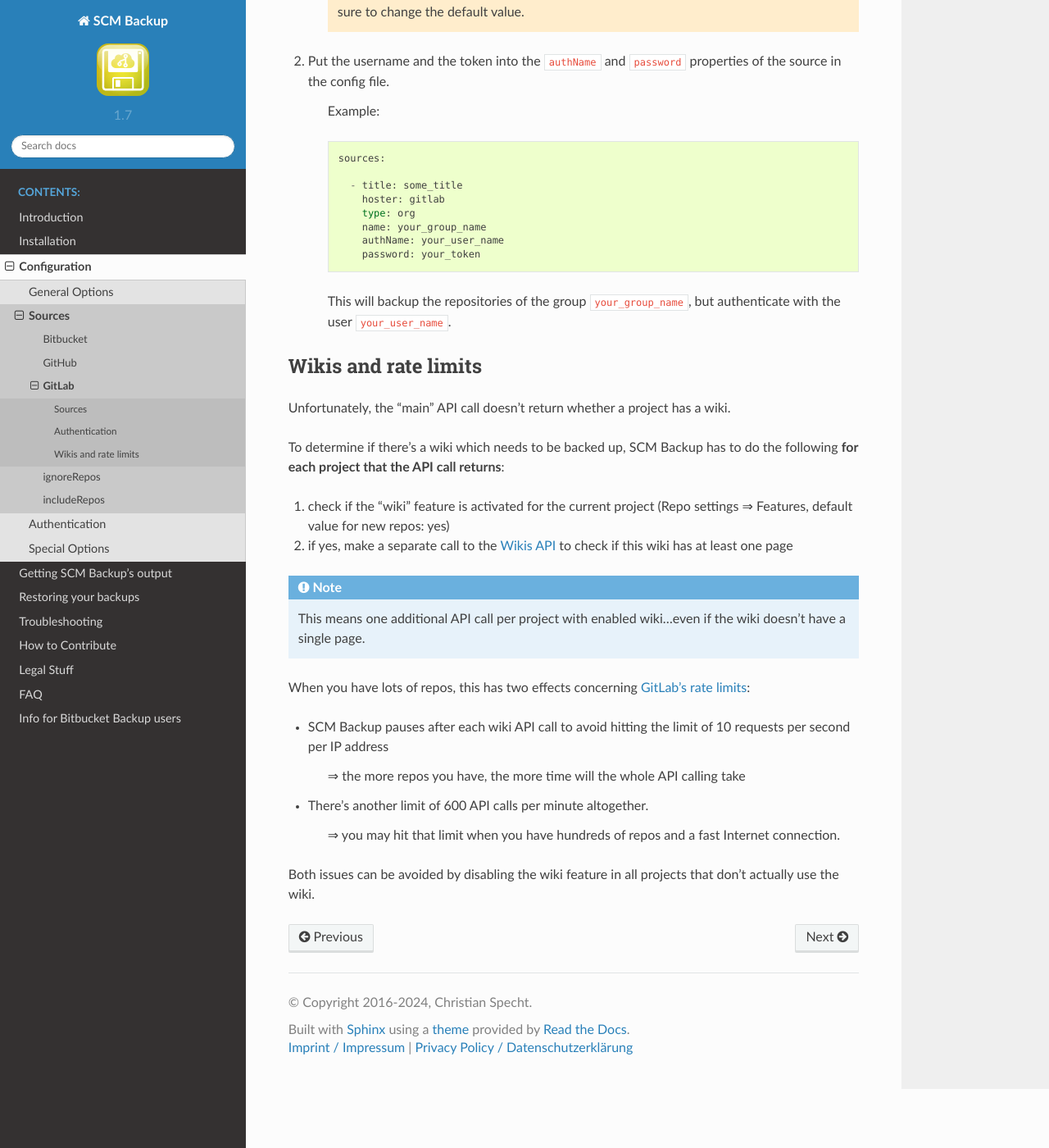
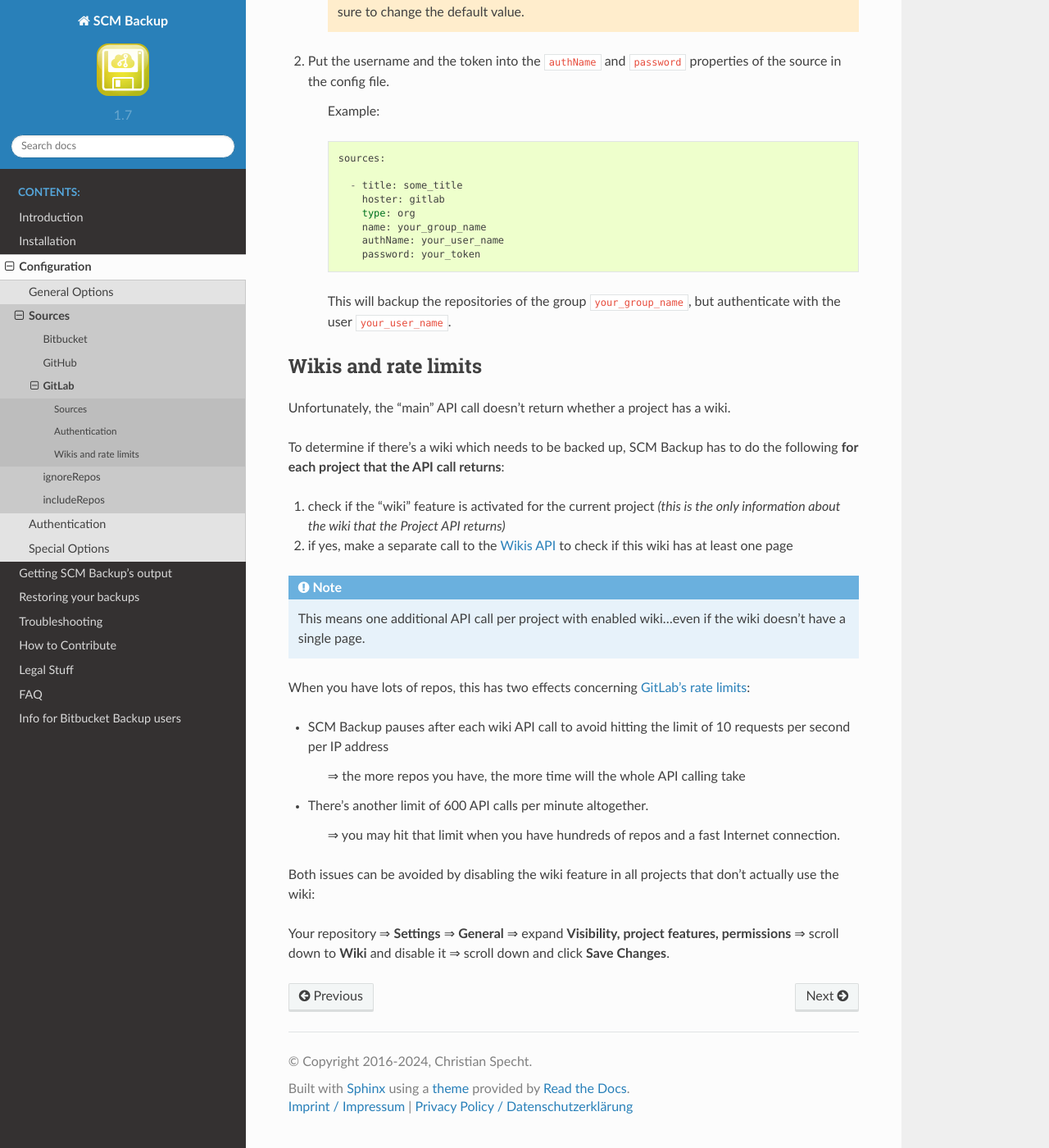
Before and after one commit to christianspecht/scm-backup-docs, a Sphinx documentation site: the page built from source/config-gitlab.rst, in a window 1280 px wide and 1400 px high, scrolled down 1440 px. Shown: the whole window at 82% size. Built offline with Sphinx 7.4.7 and the Read the Docs theme 2.0.0, drawn with Linux system fonts in a browser that asks for light colours; comment, search, counter and statistics services are not loaded.

Commit message:
update wiki settings information

```diff
--- a/source/config-gitlab.rst
+++ b/source/config-gitlab.rst
@@ -76,7 +76,7 @@ Unfortunately, the "main" API call doesn't return whether a project has a wiki.
 
 To determine if there's a wiki which needs to be backed up, SCM Backup has to do the following **for each project that the API call returns**:
 
-#. check if the "wiki" feature is activated for the current project (Repo settings ⇒ Features, default value for new repos: yes)
+#. check if the "wiki" feature is activated for the current project *(this is the only information about the wiki that the Project API returns)*
 #. if yes, make a separate call to the `Wikis API <https://docs.gitlab.com/ee/api/wikis.html#list-wiki-pages>`_ to check if this wiki has at least one page
 
 .. note:: This means one additional API call per project with enabled wiki...even if the wiki doesn't have a single page.
@@ -91,4 +91,6 @@ When you have lots of repos, this has two effects concerning `GitLab's rate limi
 
     ⇒ you may hit that limit when you have hundreds of repos and a fast Internet connection.
 
-Both issues can be avoided by disabling the wiki feature in all projects that don't actually use the wiki.
+Both issues can be avoided by disabling the wiki feature in all projects that don't actually use the wiki:
+
+Your repository ⇒ **Settings** ⇒ **General** ⇒ expand **Visibility, project features, permissions** ⇒ scroll down to **Wiki** and disable it ⇒ scroll down and click **Save Changes**.
```
